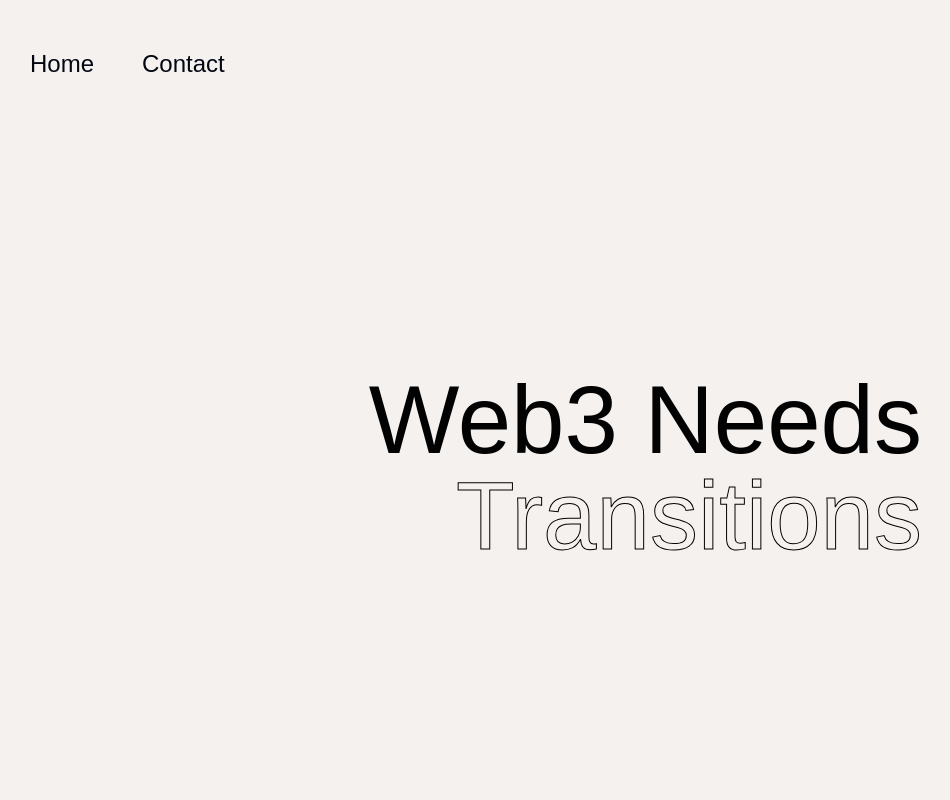
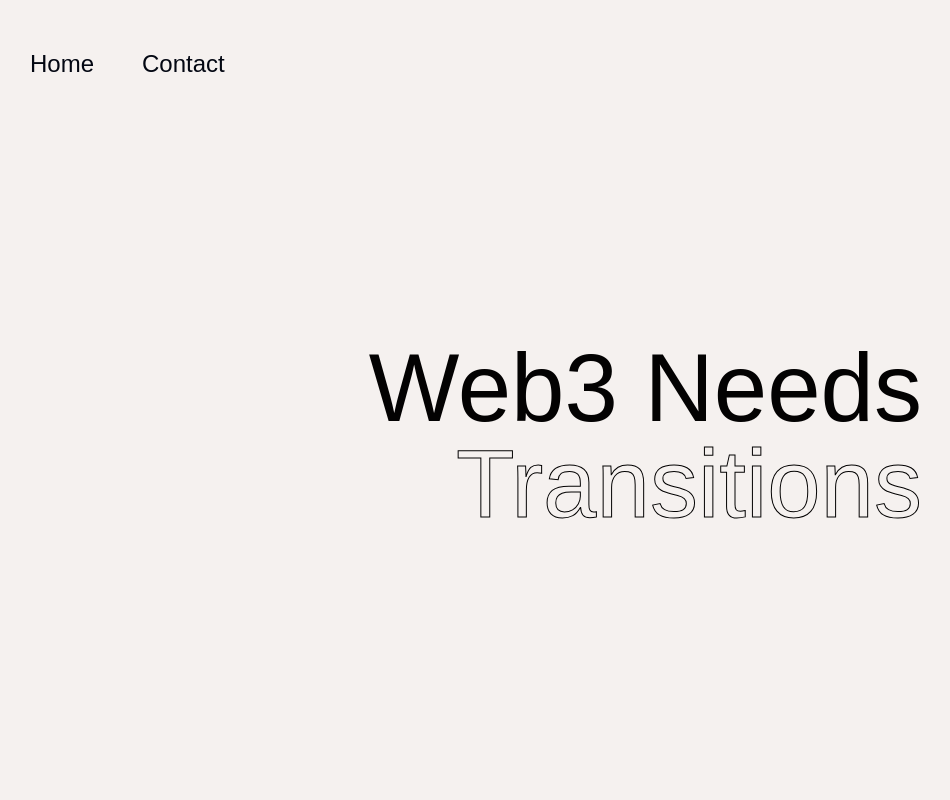
Before and after one commit to 0xWeb/page-transition-framer-motion, a Next.js app: page / in a window 1280 px wide. Shown: the top 800 px of the page, without its empty margins (162-1112 px from the left). Built offline with nearby package versions, Linux system fonts and the light colour scheme; a web font is replaced by a local one.

Commit message:
Optimization

```diff
--- a/components/ContactTitle.jsx
+++ b/components/ContactTitle.jsx
@@ -1,6 +1,6 @@
 function ContactTitle() {
     return (
-        <div className="my-80 p-1">
+        <div className="my-72 p-1">
             <h1 className="text-6xl text-right lg:text-right lg:text-8xl">
                 Let&apos;s talk
             </h1>
--- a/components/HomeTitle.jsx
+++ b/components/HomeTitle.jsx
@@ -2,7 +2,7 @@ import React from 'react'
 
 function HomeTitle() {
     return (
-        <div className='my-80 p-1'>
+        <div className='my-72 p-1'>
             <h1 className='text-6xl text-right lg:text-right lg:text-8xl'>
                 Web3 Needs <br /><span className='web3'>Transitions</span>
             </h1>
```
